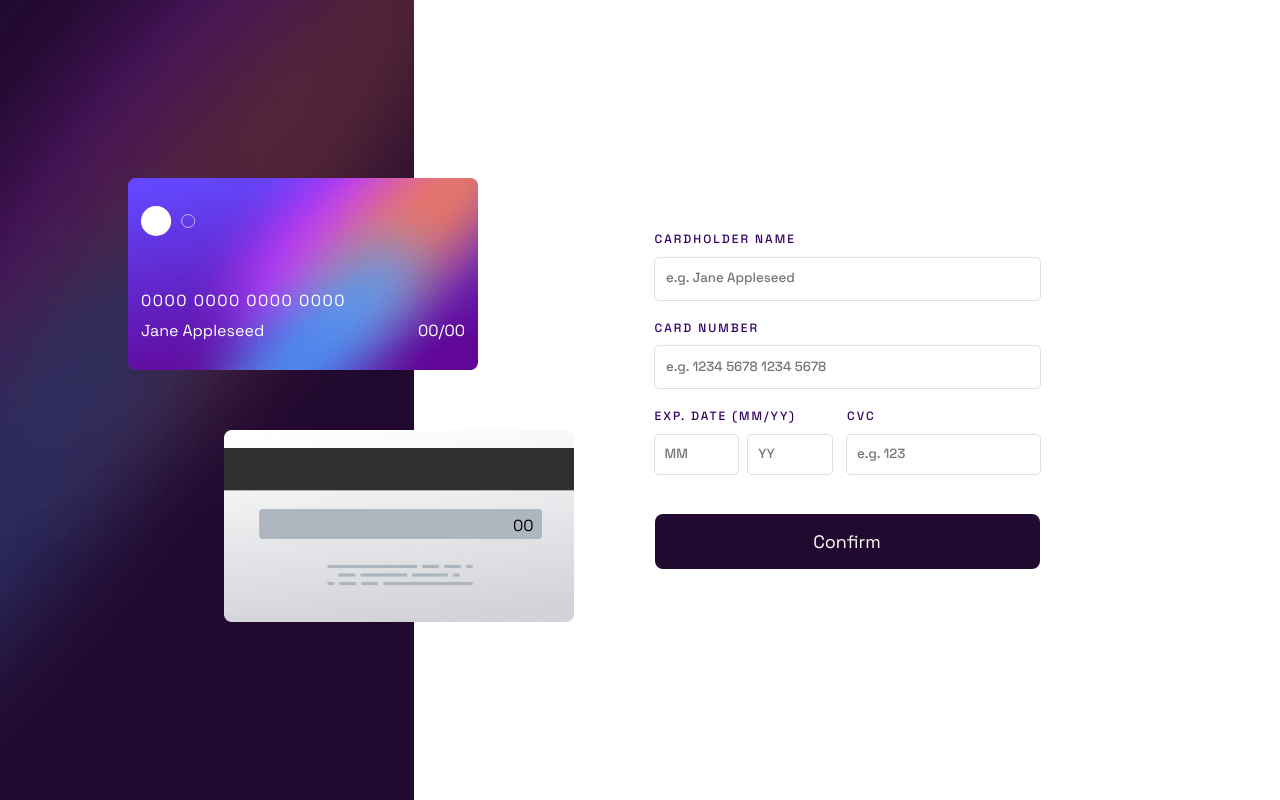
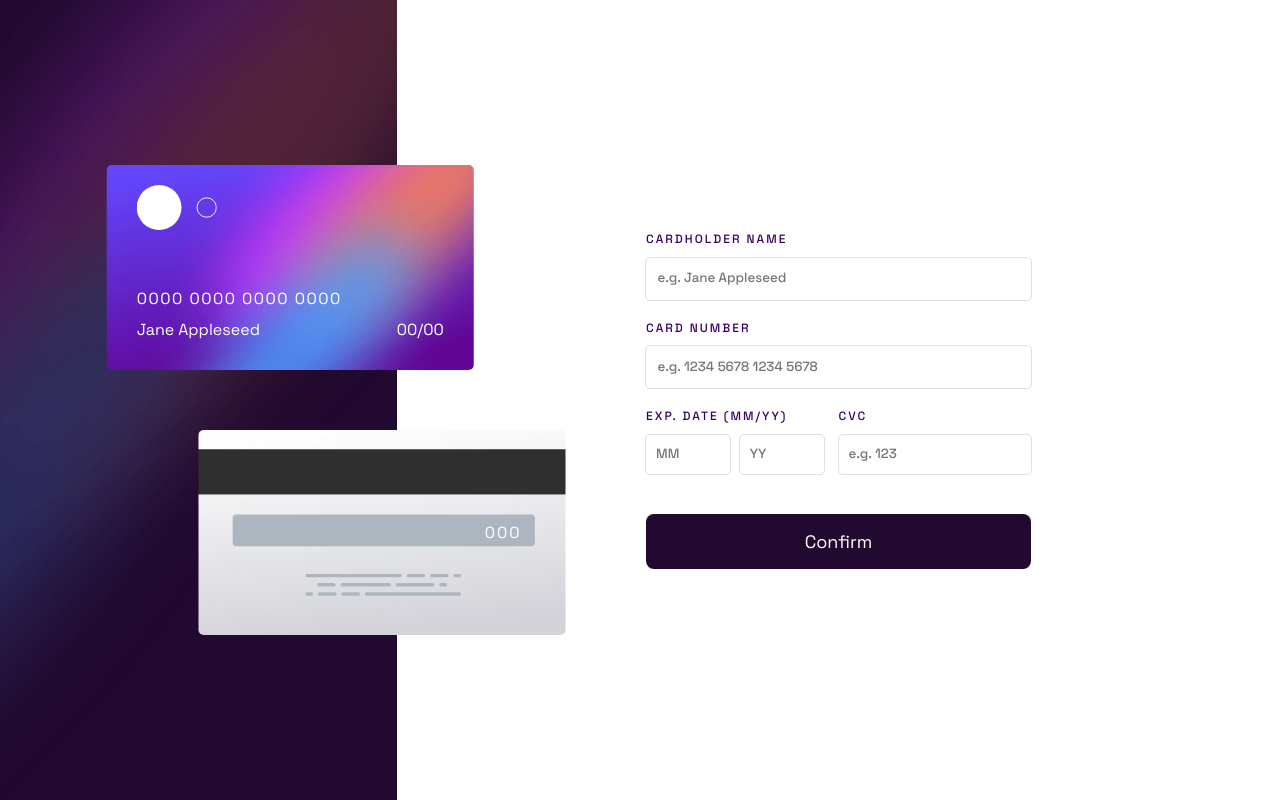
Before and after one commit to JorgeAMendoza/interactive-card-form, a React (Vite) app: page / in a window 1280 px wide. Built offline with nearby package versions, Linux system fonts and the light colour scheme.

Commit message:
adjusted card widht and height based on screen width

```diff
--- a/src/components/CardDisplay/CardBack/CardBack.styled.ts
+++ b/src/components/CardDisplay/CardBack/CardBack.styled.ts
@@ -4,16 +4,19 @@ import { CardFaceWrapper } from '../CardDisplay.styled';
 import device from '../../../utils/device-breakpoints';
 
 const CardBackStyled = styled(CardFaceWrapper)`
-  background: url(${cardBackBackground}) no-repeat center center/contain;
+  background: url(${cardBackBackground}) no-repeat center center/cover;
   position: relative;
+  color: white;
+  letter-spacing: 2px;
+  transform: translate(10%, 4%);
 
-  @media screen and (${device.tablet}) {
+  @media screen and (${device.laptop}) {
     transform: translateX(50%);
     align-self: flex-end;
   }
   p {
     position: absolute;
-    right: 15%;
+    right: 12%;
     top: 50%;
     transform: translateY(-50%);
   }
--- a/src/components/CardDisplay/CardDisplay.styled.ts
+++ b/src/components/CardDisplay/CardDisplay.styled.ts
@@ -8,7 +8,7 @@ const CardDisplayStyled = styled.div`
   flex-direction: column-reverse;
   align-items: flex-end;
 
-  @media screen and (${device.tablet}) {
+  @media screen and (${device.laptop}) {
     flex-direction: column;
     gap: 2rem;
   }
@@ -17,11 +17,12 @@ const CardDisplayStyled = styled.div`
 export const Wrapper = styled.section`
   display: flex;
   flex-direction: column;
+  align-items: center;
   background: url(${mobileBackgroundColor}) no-repeat center center/cover;
   height: 22rem;
   padding: var(--padding-sm);
 
-  @media screen and ${device.tablet} {
+  @media screen and ${device.laptop} {
     background: url(${desktopBackgroundColor}) no-repeat center center/cover;
     height: 100vh;
     justify-content: center;
@@ -29,8 +30,20 @@ export const Wrapper = styled.section`
 `;
 
 export const CardFaceWrapper = styled.div`
-  width: clamp(28.5rem, 30vw, 45rem);
+  width: 28.6rem;
+  height: 15.7rem;
   aspect-ratio: 2/1;
+  border-radius: 5px;
+
+  @media screen and ${device.tablet} {
+    min-width: 36.7rem;
+    height: 20.5rem;
+  }
+
+  @media screen and ${device.laptopL} {
+    min-width: 44.7rem;
+    height: 24.5rem;
+  }
 `;
 
 export default CardDisplayStyled;
--- a/src/components/CardDisplay/CardFront/CardFront.styled.ts
+++ b/src/components/CardDisplay/CardFront/CardFront.styled.ts
@@ -4,12 +4,11 @@ import cardFrontBackground from '../../../assets/bg-card-front.png';
 import device from '../../../utils/device-breakpoints';
 
 const CardFrontStyled = styled(CardFaceWrapper)`
-  background: url(${cardFrontBackground}) no-repeat center center/contain;
+  background: url(${cardFrontBackground}) no-repeat center center/cover;
   position: relative;
   color: white;
-  align-self: flex-start;
   z-index: 1;
-  transform: translateY(-38%);
+  transform: translate(-10%, -38%);
 
   > div {
     padding: 2rem 3rem;
@@ -25,7 +24,7 @@ const CardFrontStyled = styled(CardFaceWrapper)`
 
     > div:nth-child(1) {
       grid-area: cardLogo;
-      width: 5.4rem;
+      width: clamp(5.4rem, 10vw, 8rem);
       align-self: end;
     }
 
@@ -43,7 +42,7 @@ const CardFrontStyled = styled(CardFaceWrapper)`
     }
   }
 
-  @media screen and (${device.tablet}) {
+  @media screen and (${device.laptop}) {
     transform: translateX(25%);
     align-self: flex-end;
     margin-block-end: var(--block-flow-md);
--- a/src/components/CardForm/CardForm.styled.ts
+++ b/src/components/CardForm/CardForm.styled.ts
@@ -3,7 +3,7 @@ import device from '../../utils/device-breakpoints';
 import { fadeOut } from '../../styles/animations';
 
 const CardFormStyled = styled.div`
-  width: 100%;
+  width: min(100%, 38.5rem);
 
   form {
     display: flex;
@@ -34,19 +34,18 @@ const CardFormStyled = styled.div`
 
   @media screen and (${device.tablet}) {
     margin-block-start: 0;
-    width: 38.5rem;
   }
 `;
 
 export const CardFormWrapper = styled.section`
   padding: var(--padding-sm);
-  margin-block-start: var(--block-flow-lg);
+  margin-block-start: 18vw;
   width: 100%;
   display: flex;
   justify-content: center;
   align-items: center;
 
-  @media screen and (${device.tablet}) {
+  @media screen and (${device.laptop}) {
     margin-block-start: 0;
   }
 `;
--- a/src/reducers/CardDisplayReducer.ts
+++ b/src/reducers/CardDisplayReducer.ts
@@ -3,7 +3,7 @@ export const initialState: CardDisplayState = {
   cardNumber: '0000000000000000',
   cardMonthExp: '00',
   cardYearExp: '00',
-  cardCVC: '00',
+  cardCVC: '000',
 };
 
 export interface CardDisplayState {
@@ -88,7 +88,7 @@ export const cardDisplayReducer = (
     case 'SET_CVC': {
       let updatedCVC = action.payload;
       if (updatedCVC.length > 3) return state;
-      if (action.payload.length === 0) updatedCVC = '00';
+      if (action.payload.length === 0) updatedCVC = '000';
 
       return Object.assign({}, state, { cardCVC: updatedCVC });
     }
--- a/src/styles/App.Styled.ts
+++ b/src/styles/App.Styled.ts
@@ -6,7 +6,7 @@ const AppStyled = styled.main`
   flex-direction: column;
   height: 100vh;
 
-  @media screen and ${device.tablet} {
+  @media screen and ${device.laptop} {
     flex-direction: row;
 
     > *:first-child {
```
